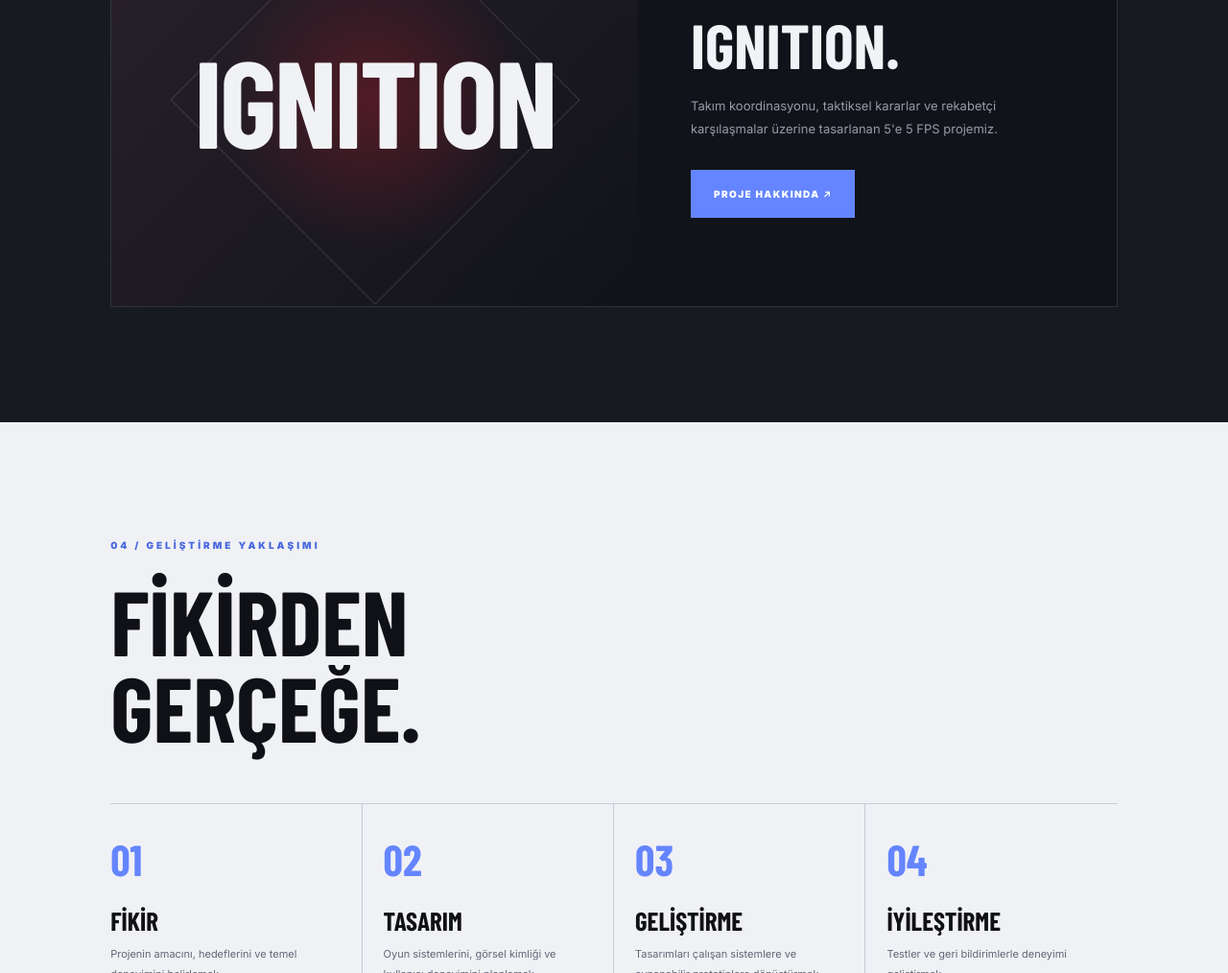
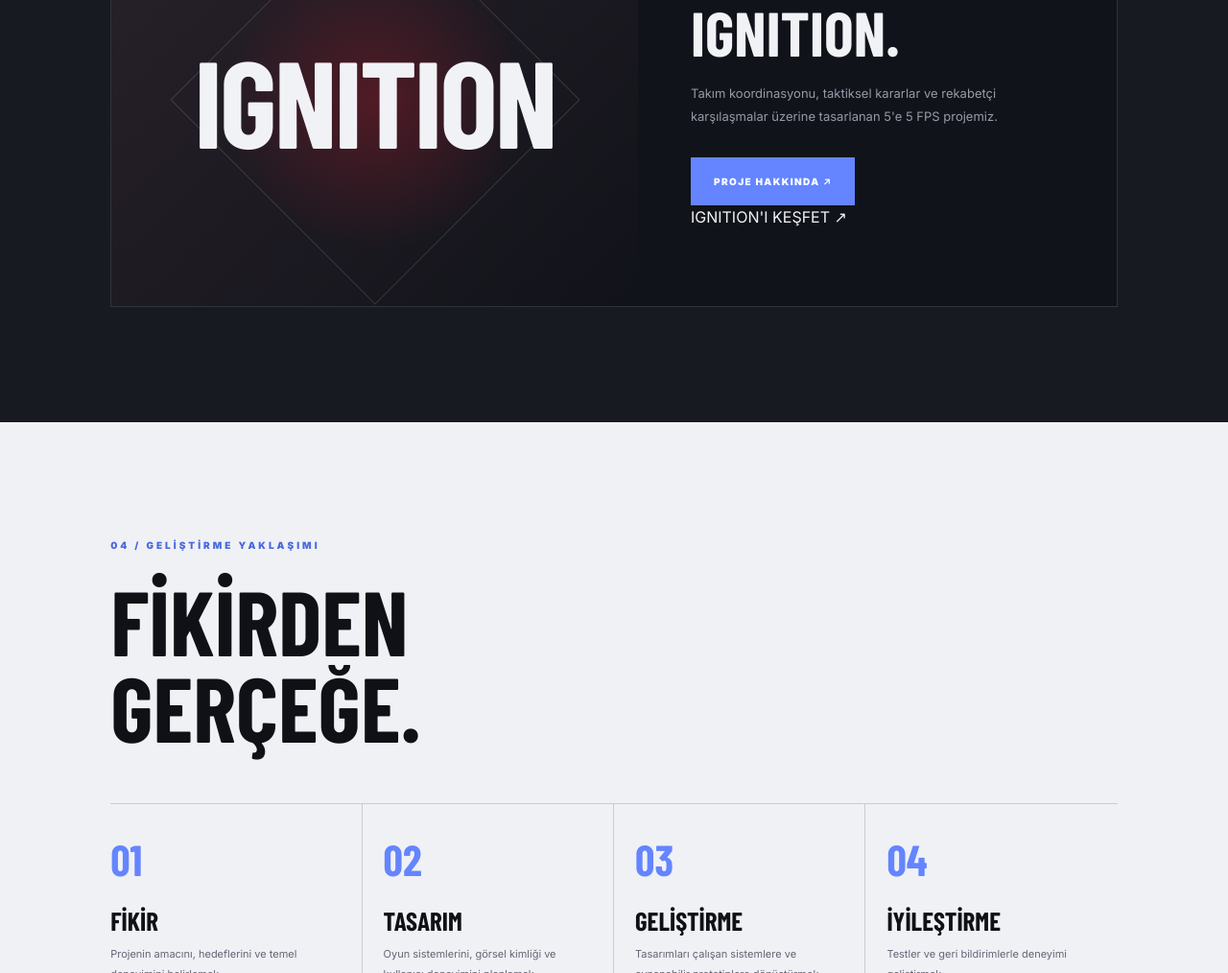
Before and after one commit to keremhanhan/verse-mate-website, a plain HTML site: page index.html in a window 1280 px wide. Shown: the part 2668-3682 px from the top of the page at 96% size. Drawn offline with nearby package versions, Linux system fonts and the light colour scheme; a web font is replaced by a local one.

Commit message:
Add link to IGNITION website in index.html

```diff
--- a/index.html
+++ b/index.html
@@ -948,6 +948,12 @@
           <a href="index.html#iletisim" class="button button-primary">
             PROJE HAKKINDA ↗
           </a>
+          <a class="btn"
+   href="https://keremhanhan.github.io/IGNITION-WEBSITE/"
+   target="_blank"
+   rel="noopener noreferrer">
+  IGNITION'I KEŞFET ↗
+</a>
         </div>
       </article>
     </section>
```
